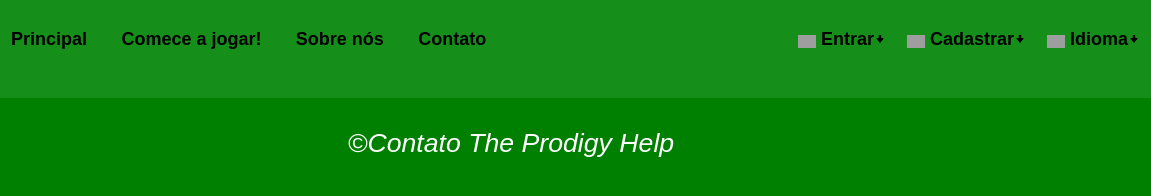
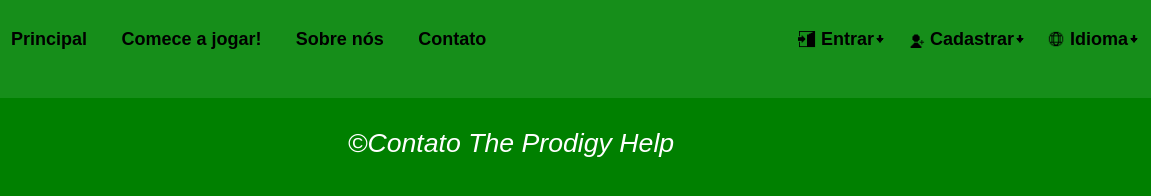
Before and after one commit to KaioMarquesdeAlmeida/Projeto-The-prodigy, a plain HTML site: page Index.html in a window 1280 px wide. Shown: the full height of the page, 129-1280 px from the left. Drawn offline with Linux system fonts and the light colour scheme; grey boxes are pictures that could not be loaded; a web font is replaced by a local one.

Commit message:
icone alterado

```diff
--- a/Index.html
+++ b/Index.html
@@ -26,7 +26,7 @@
                 </div>
 
                           <header class="selecionaridioma">
-                              <div class="div03"><span class="listaDireita"><img class="iconesListaDireita" src="https://image.flaticon.com/icons/png/512/269/269045.png"><a href="" class="linksnav">Idioma<img class="iconeSeta" src="imgNav/setabaixo20px.png"></a></span>
+                              <div class="div03"><span class="listaDireita"><img class="iconesListaDireita" src="imgNav/idoma20px.png"><a href="" class="linksnav">Idioma<img class="iconeSeta" src="imgNav/setabaixo20px.png"></a></span>
                               <ul class="selecionaridioma">
                                   <form action="" class="idiomas">
                                       <div><img src="bandeiras_idiomas/bandeira do brasil20px.png" alt=""><a href="" class="linkdeidioma"> PT-BR</a></div><br>
@@ -40,7 +40,7 @@
 
                         <header class="cadastrardrop">
 
-                            <div class="div03"> <span class="listaDireita"><img class="iconesListaDireita" src="https://image.flaticon.com/icons/png/512/153/153643.png"><a href="" class="linksnav">Cadastrar<img class="iconeSeta" src="imgNav/setabaixo20px.png"></a></span></div>
+                            <div class="div03"> <span class="listaDireita"><img class="iconesListaDireita" src="imgNav/iconecadastro20px.png"><a href="" class="linksnav">Cadastrar<img class="iconeSeta" src="imgNav/setabaixo20px.png"></a></span></div>
 
                         <ul class="cadastrodrop">
                         <form action=""  class="login"><!--Formulário 2-->
@@ -73,7 +73,7 @@
 
 
                         <header class="entrardrop">
-                            <div class="div03"><span class="listaDireita"><img class="iconesListaDireita" src="https://img-premium.flaticon.com/png/512/2050/premium/2050089.png?token=exp=1625797865~hmac=c4af664a8d06c1ecca7b94e70065d2c5"><a href="" class="linksnav">Entrar<img class="iconeSeta" src="imgNav/setabaixo20px.png"></a></span></div>
+                            <div class="div03"><span class="listaDireita"><img class="iconesListaDireita" src="imgNav/entraricone20px.png"><a href="" class="linksnav">Entrar<img class="iconeSeta" src="imgNav/setabaixo20px.png"></a></span></div>
 
 
                         <ul class="logindrop">
```
Also changed, not shown: imgNav/iconecadastro20px.png (added), imgNav/idoma20px.png (added).
